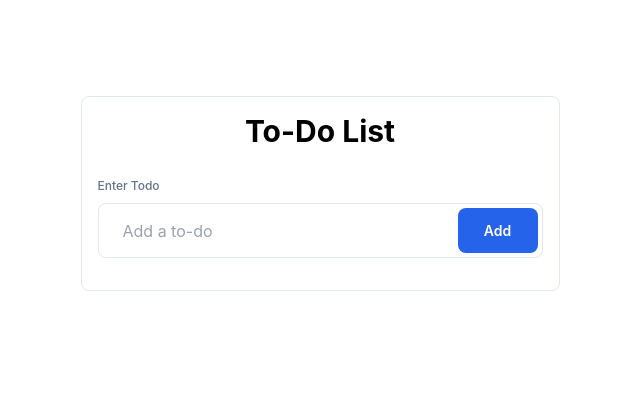
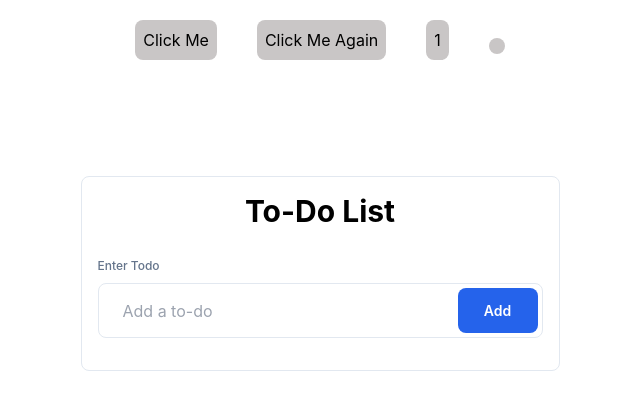
Before and after one commit to itzkunal01/to-dos-app-TS, a React (Create React App) app: page / in a window 1280 px wide. Shown: the top 410 px of the page, without its empty margins (320-960 px from the left). Built offline with nearby package versions, Linux system fonts and the light colour scheme.

Commit message:
updating code of typescript practice

```diff
--- a/public/index.html
+++ b/public/index.html
@@ -24,8 +24,13 @@
       work correctly both with client-side routing and a non-root public URL.
       Learn how to configure a non-root public URL by running `npm run build`.
     -->
-    <script src="https://cdn.jsdelivr.net/npm/alpinejs@2"></script>
+
     <title>My-Todo-App-TS</title>
+    <!-- === -->
+    <!-- === -->
+    <!-- === -->
+    <!-- === -->
+    <!-- <script src="https://cdn.jsdelivr.net/npm/alpinejs@2"></script> -->
   </head>
   <body>
     <noscript>You need to enable JavaScript to run this app.</noscript>
--- a/src/App.tsx
+++ b/src/App.tsx
@@ -1,9 +1,16 @@
 import "./App.css";
+import MyButton from "./components/MyButton";
 import TodoList from "./components/TodoList";
 
 function App() {
   return (
     <div className="text-center bg-white min-h-screen">
+      {/* Onclick optional for 1st button but text is compulsory. */}
+      <MyButton text="Click Me" />
+      <MyButton onClick={() => alert("Okay")} text="Click Me Again" />
+      {/* MYButton can be number or boolean also. */}
+      <MyButton text={1} />
+      <MyButton text={true} />
       <TodoList />
     </div>
   );
--- /dev/null
+++ b/src/components/MyButton.tsx
@@ -0,0 +1,26 @@
+import React from "react";
+
+interface MyButtonProps {
+  text: string | number | boolean; // Here " | " is OR operater for string , number and boolean.
+  onClick?: () => void; // Here " ? " mark means that  onClick is optional.
+  something?: boolean;
+}
+
+// type props = { text: string };
+// 1st approach
+// const MyButton = (props: { text: string }) => {
+// 2nd approach
+const MyButton: React.FC<MyButtonProps> = (props) => {
+  return (
+    <>
+      <button
+        className="bg-[#c9c6c6] p-2 rounded-lg m-5"
+        onClick={props.onClick}
+      >
+        {props.text}
+      </button>
+    </>
+  );
+};
+
+export default MyButton;
--- a/src/index.tsx
+++ b/src/index.tsx
@@ -17,4 +17,4 @@ root.render(
 // If you want to start measuring performance in your app, pass a function
 // to log results (for example: reportWebVitals(console.log))
 // or send to an analytics endpoint. Learn more: https://bit.ly/CRA-vitals
-reportWebVitals(console.log);
+// reportWebVitals(console.log);
```
